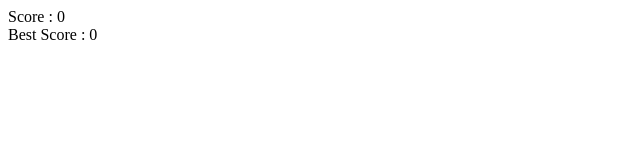
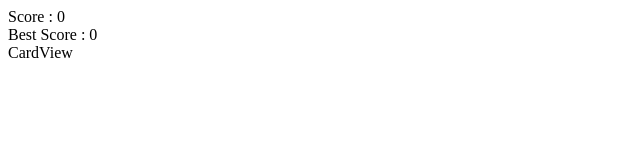
Before and after one commit to vansharora03/remember-the-jedi, a React (Create React App) app: page / in a window 1280 px wide. Shown: the top 160 px of the page, without its empty margins (0-640 px from the left). Built offline with nearby package versions, Linux system fonts and the light colour scheme.

Commit message:
Created and linked (App.js) CardView component

```diff
--- a/src/components/App.js
+++ b/src/components/App.js
@@ -1,5 +1,6 @@
 import React from "react";
 import { useState } from "react";
+import CardView from "./CardView";
 
 function App() {
   //state to store the current score
@@ -55,6 +56,7 @@ function App() {
     <div className="App">
       <div className="score" id="score">Score : {score}</div>
       <div className="score" id="best-score">Best Score : {bestScore}</div>
+      <CardView />
     </div>
   );
 }
--- /dev/null
+++ b/src/components/CardView.js
@@ -0,0 +1,7 @@
+import React from "react";
+
+export default function CardView(props) {
+    return (
+        <div>CardView</div>
+    )
+}
```
